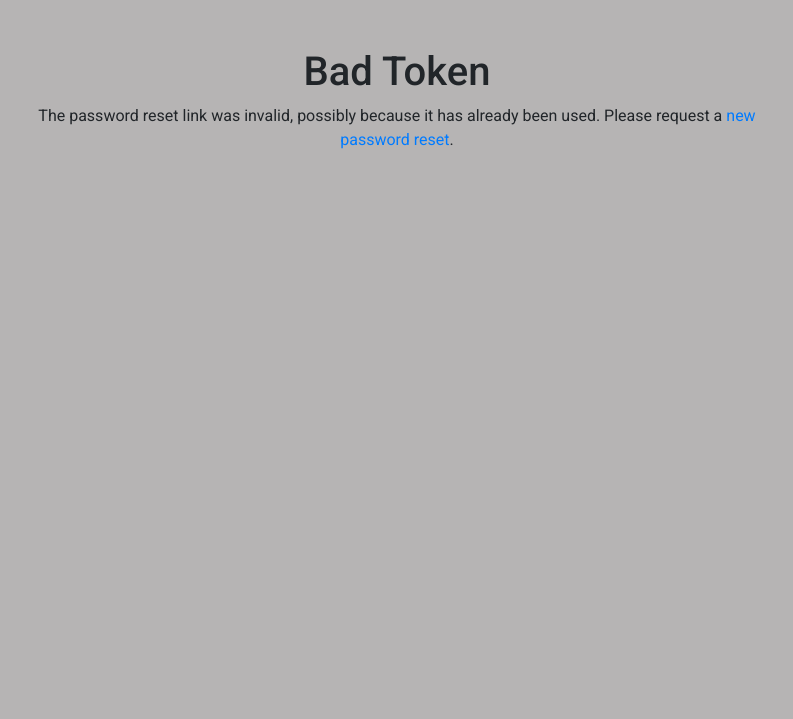
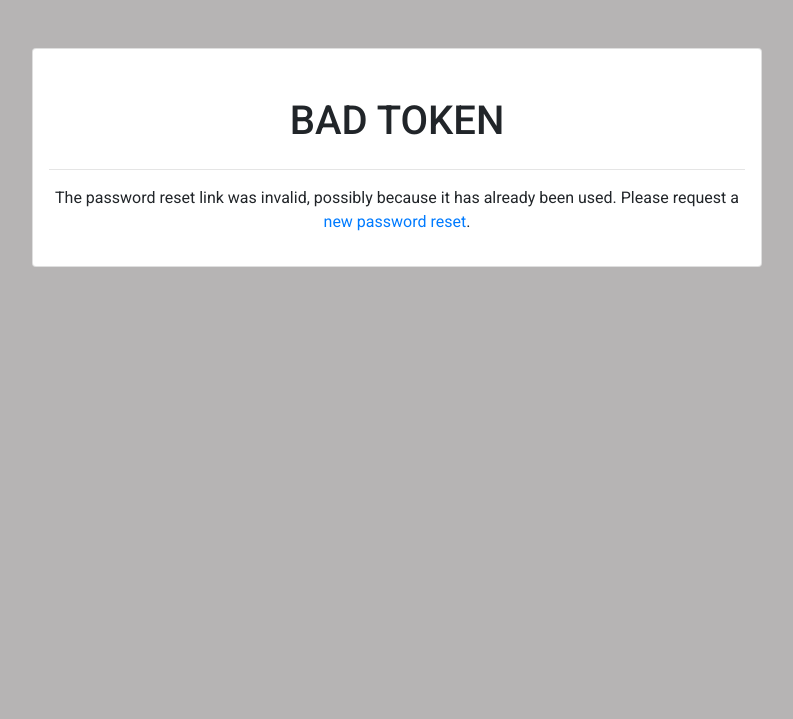
Before and after one commit to Tmuat/jg_kicking_tee, a Django app: the page made by templates/allauth/account/password_reset_from_key.html in a window 1280 px wide. Shown: the part 80-799 px from the top of the page, without its empty margins (243-1036 px from the left). Run offline with Django 3.2, Linux system fonts and the light colour scheme; some libraries are stand-ins or nearby versions.

Commit message:
Allauth pwd reset from key

```diff
--- a/templates/allauth/account/password_reset_from_key.html
+++ b/templates/allauth/account/password_reset_from_key.html
@@ -1,23 +1,30 @@
 {% extends "account/base.html" %}
 
 {% load i18n %}
+{% load crispy_forms_tags %}
+
 {% block head_title %}{% trans "Change Password" %}{% endblock %}
 
 {% block inner_content %}
-    <h1>{% if token_fail %}{% trans "Bad Token" %}{% else %}{% trans "Change Password" %}{% endif %}</h1>
+<div class="card pt-4 pt-md-5 p-3">
+    <h1 class="logo-font mb-2">{% if token_fail %}{% trans "Bad Token" %}{% else %}{% trans "Change Password" %}{% endif %}</h1>
+    <hr>
 
     {% if token_fail %}
         {% url 'account_reset_password' as passwd_reset_url %}
         <p>{% blocktrans %}The password reset link was invalid, possibly because it has already been used.  Please request a <a href="{{ passwd_reset_url }}">new password reset</a>.{% endblocktrans %}</p>
     {% else %}
+    <div class="form-inner mx-auto pb-3">
         {% if form %}
             <form method="POST" action="{{ action_url }}">
                 {% csrf_token %}
-                {{ form.as_p }}
-                <input type="submit" name="action" value="{% trans 'change password' %}"/>
+                {{ form|crispy }}
+                <input type="submit" class="btn action-btn rounded-0 bg-black border-yellow logo-font" name="action" value="{% trans 'change password' %}"/>
             </form>
         {% else %}
             <p>{% trans 'Your password is now changed.' %}</p>
         {% endif %}
+    </div>
     {% endif %}
+</div>
 {% endblock %}
```
